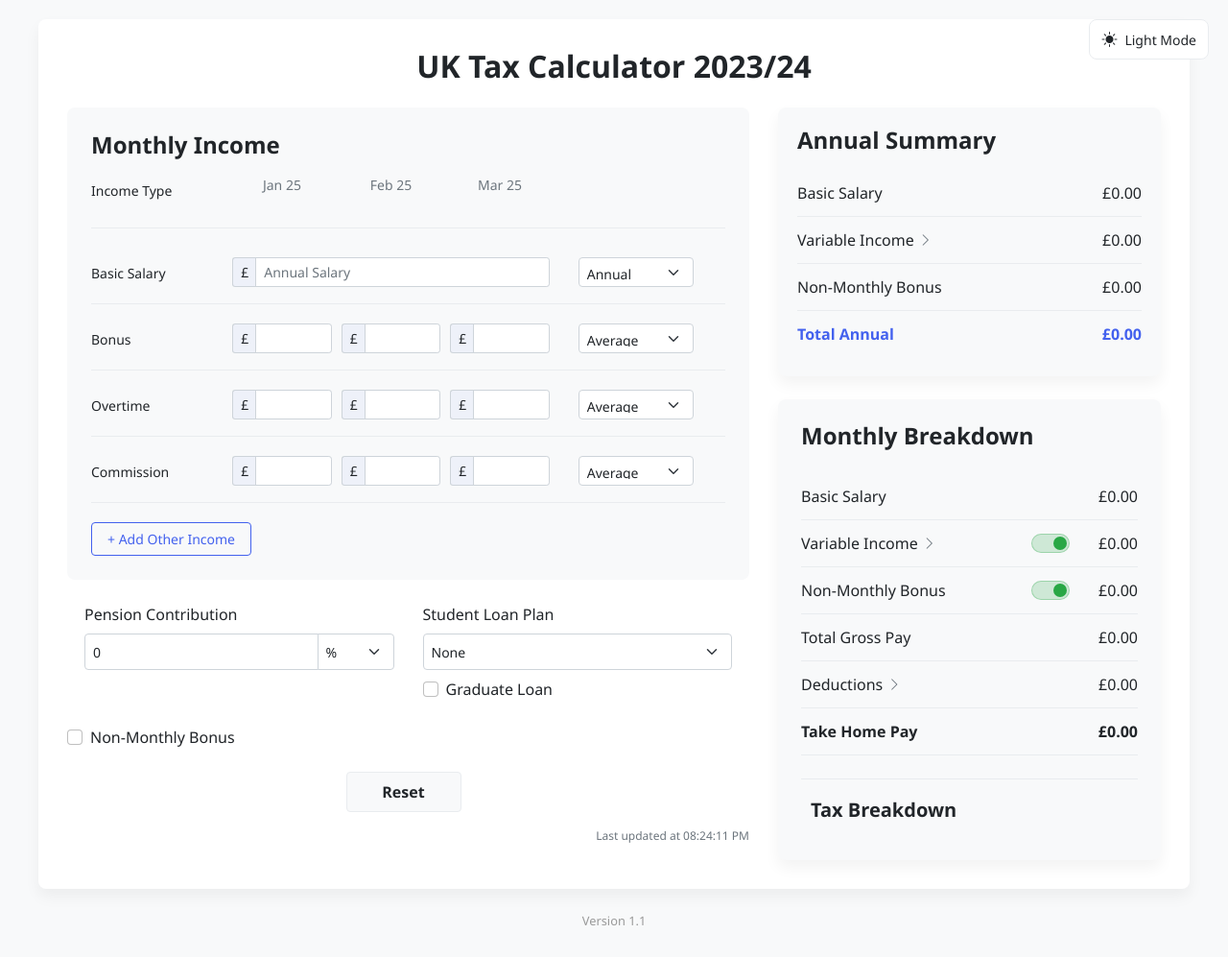
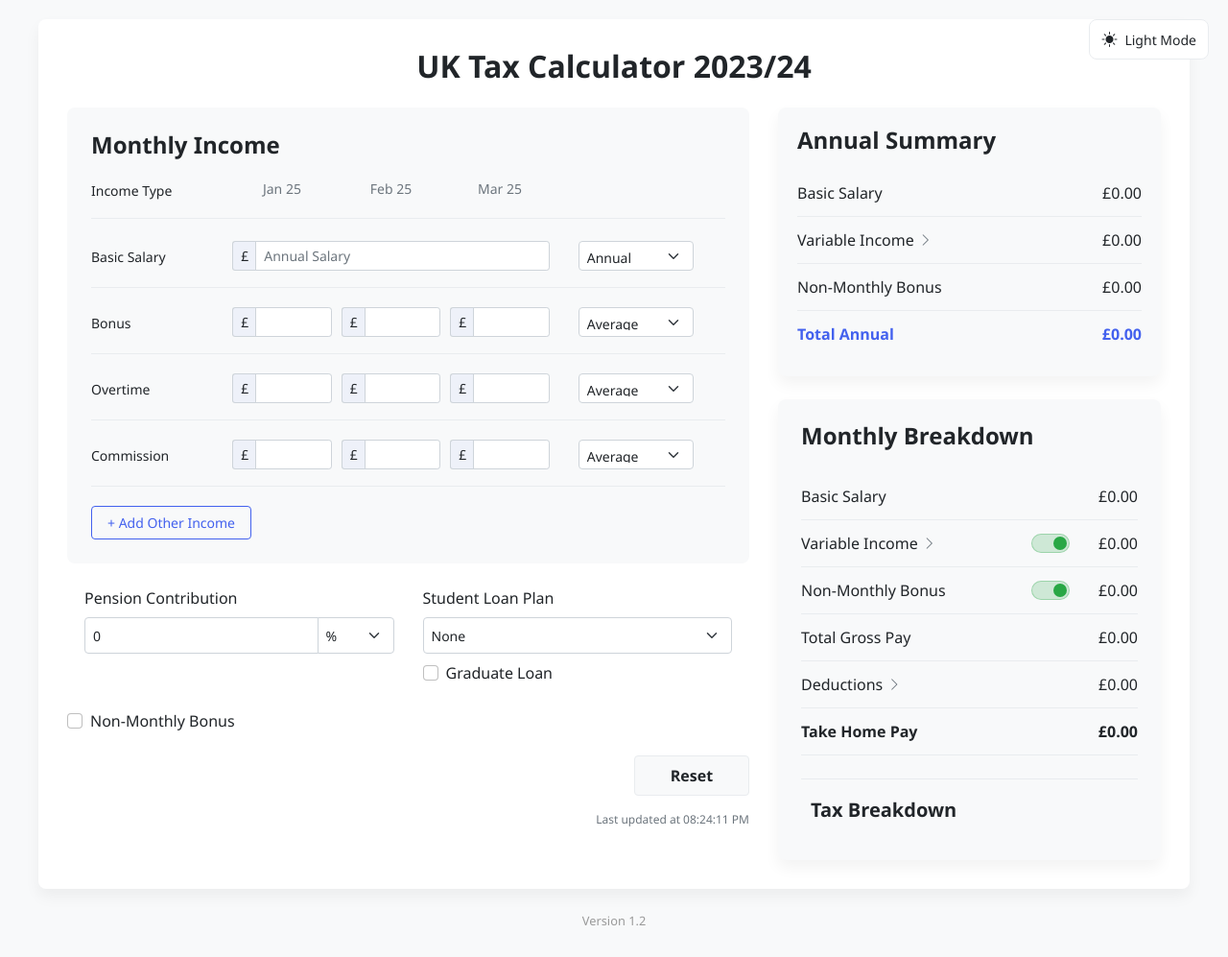
Before and after one commit to rcdavidson/tax_calculator, a Flask app: page / in a window 1280 px wide. Shown: the whole page at 96% size. Run offline with Flask 2, Linux system fonts and the light colour scheme.

Commit message:
Improve UI spacing and alignment, reposition reset button, bump version to 1.2

```diff
--- a/templates/index.html
+++ b/templates/index.html
@@ -119,8 +119,8 @@
         }
 
         .month-header {
-            padding-bottom: 12px;
-            margin-bottom: 15px;
+            padding-bottom: 8px;
+            margin-bottom: 8px;
             border-bottom: 1px solid var(--border-color);
         }
 
@@ -129,6 +129,7 @@
             color: #6c757d;
             text-align: center;
             padding: 0;
+            margin-bottom: 4px;
         }
 
         .income-type-label {
@@ -139,6 +140,7 @@
             overflow: hidden;
             text-overflow: ellipsis;
             margin-right: 10px;
+            margin-bottom: 0;
             display: inline-block;
         }
 
@@ -227,14 +229,15 @@
             display: grid;
             grid-template-columns: 20% 50% 30%;
             gap: 15px;
-            align-items: flex-start;
-            margin-bottom: 10px;
+            align-items: center;
+            margin-bottom: 4px;
         }
 
         .month-values {
             display: grid;
             grid-template-columns: 1fr 1fr 1fr;
             gap: 10px;
+            margin-bottom: 0;
         }
 
         .income-values {
@@ -424,8 +427,15 @@
         }
 
         /* Reset button styles */
+        .reset-btn-container {
+            display: flex;
+            justify-content: flex-end;
+            margin-top: 24px;
+            margin-bottom: 10px;
+        }
+
         .reset-btn {
-            margin-right: 10px;
+            margin-right: 0;
             background-color: var(--bg-color);
             border: 1px solid var(--border-color);
             color: var(--text-color);
@@ -724,8 +734,8 @@
             display: grid;
             grid-template-columns: 20% 50% 30%;
             gap: 15px;
-            align-items: flex-start;
-            margin-bottom: 10px;
+            align-items: center;
+            margin-bottom: 4px;
         }
 
         /* Add more aesthetic spacing to the form sections */
@@ -1139,7 +1149,7 @@
 
                     <!-- Status message -->
                     <div class="text-center mt-4" style="width: 100%;">
-                        <div class="d-flex gap-2 justify-content-center">
+                        <div class="reset-btn-container">
                             <button type="button" class="btn btn-secondary reset-btn" id="resetButton">
                                 <strong>Reset</strong>
                             </button>
@@ -2236,7 +2246,7 @@
         }
     </script>
     <div class="text-center mt-4 mb-2" style="font-size: 0.8rem; color: #999;">
-        Version 1.1
+        Version 1.2
     </div>
 </body>
 </html>
```
